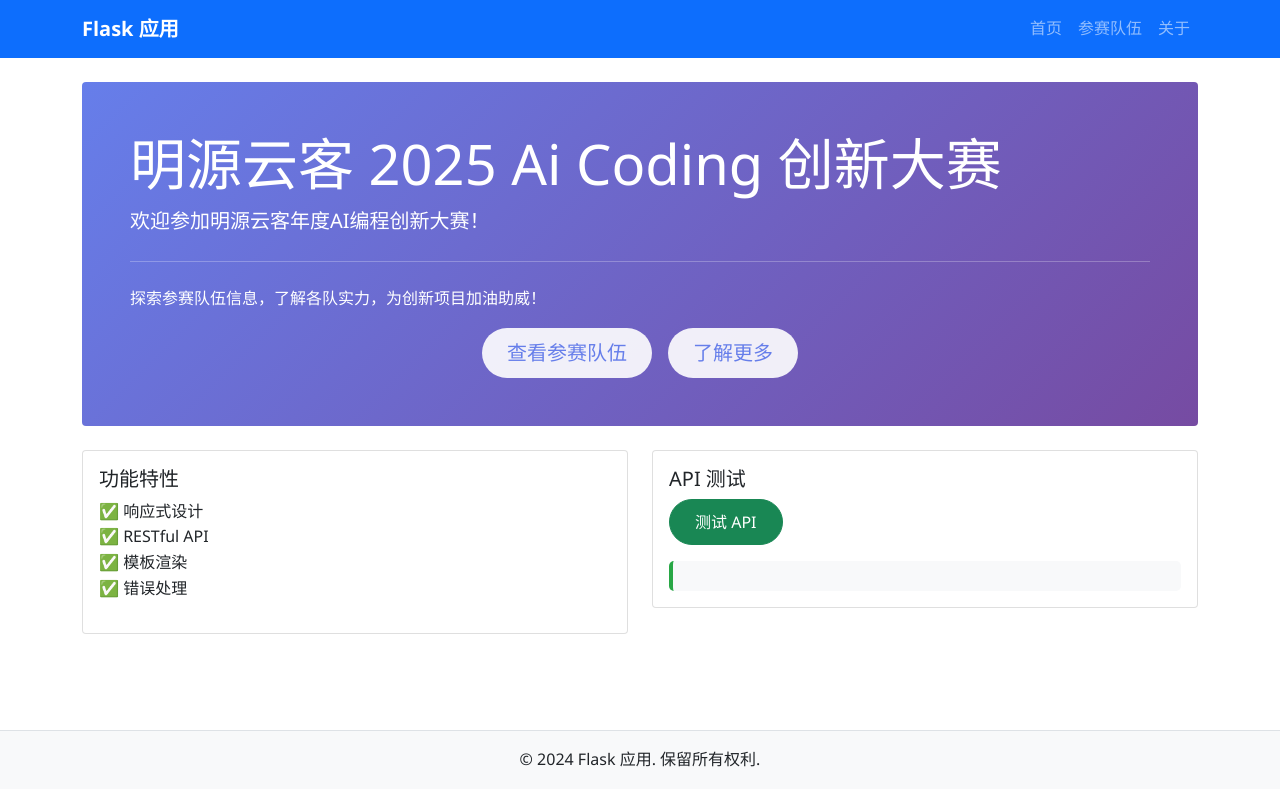
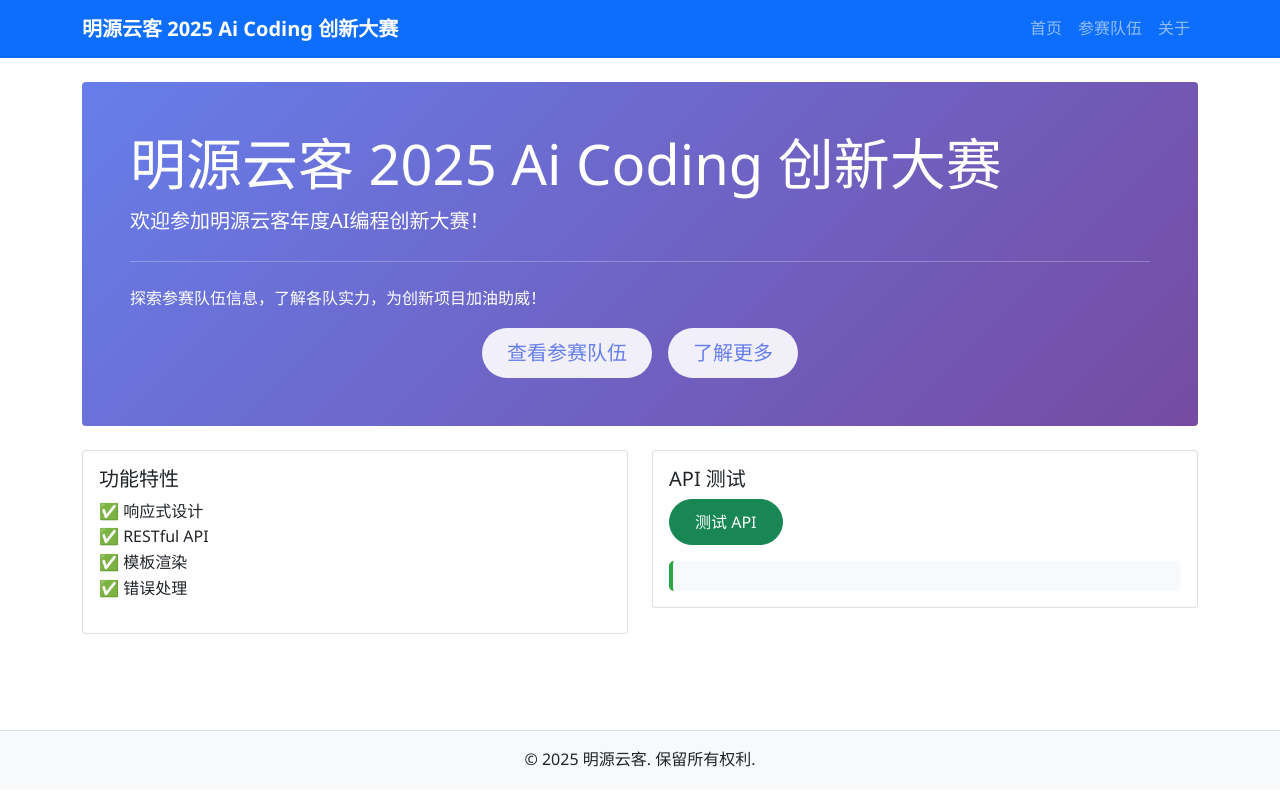
Before and after one commit to colin5289/hackathon-management-system, a Flask app: page / in a window 1280 px wide. Run offline with Flask 3, Linux system fonts and the light colour scheme; parts of the project's set-up code (start-up, migrations or seed data) failed here and were passed over.

Commit message:
Update navigation brand and footer - 更新导航栏品牌和页脚
- 导航栏左侧标题改为：明源云客 2025 Ai Coding 创新大赛
- 更新页面默认标题
- 更新页脚版权信息为：2025 明源云客

```diff
--- a/templates/base.html
+++ b/templates/base.html
@@ -3,7 +3,7 @@
 <head>
     <meta charset="UTF-8">
     <meta name="viewport" content="width=device-width, initial-scale=1.0">
-    <title>{% block title %}Flask 应用{% endblock %}</title>
+    <title>{% block title %}明源云客 2025 Ai Coding 创新大赛{% endblock %}</title>
     <link href="https://cdn.jsdelivr.net/npm/bootstrap@5.1.3/dist/css/bootstrap.min.css" rel="stylesheet">
     <link rel="stylesheet" href="https://cdnjs.cloudflare.com/ajax/libs/font-awesome/6.0.0/css/all.min.css">
     <link rel="stylesheet" href="{{ url_for('static', filename='css/style.css') }}">
@@ -12,7 +12,7 @@
 <body>
     <nav class="navbar navbar-expand-lg navbar-dark bg-primary">
         <div class="container">
-            <a class="navbar-brand" href="{{ url_for('index') }}">Flask 应用</a>
+            <a class="navbar-brand" href="{{ url_for('index') }}">明源云客 2025 Ai Coding 创新大赛</a>
             <button class="navbar-toggler" type="button" data-bs-toggle="collapse" data-bs-target="#navbarNav">
                 <span class="navbar-toggler-icon"></span>
             </button>
@@ -38,7 +38,7 @@
 
     <footer class="bg-light text-center py-3 mt-5">
         <div class="container">
-            <p class="mb-0">&copy; 2024 Flask 应用. 保留所有权利.</p>
+            <p class="mb-0">&copy; 2025 明源云客. 保留所有权利.</p>
         </div>
     </footer>
 
```
